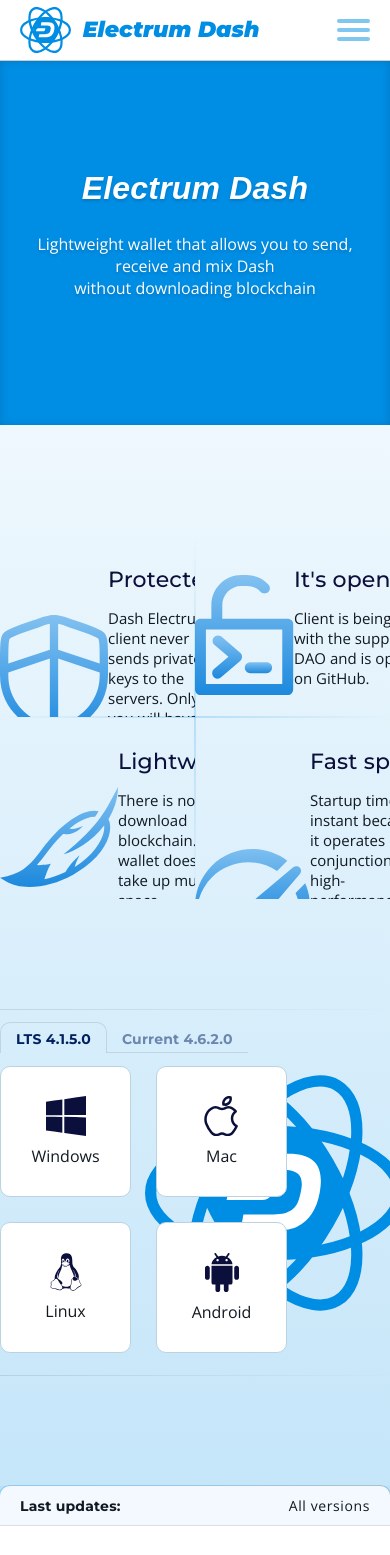
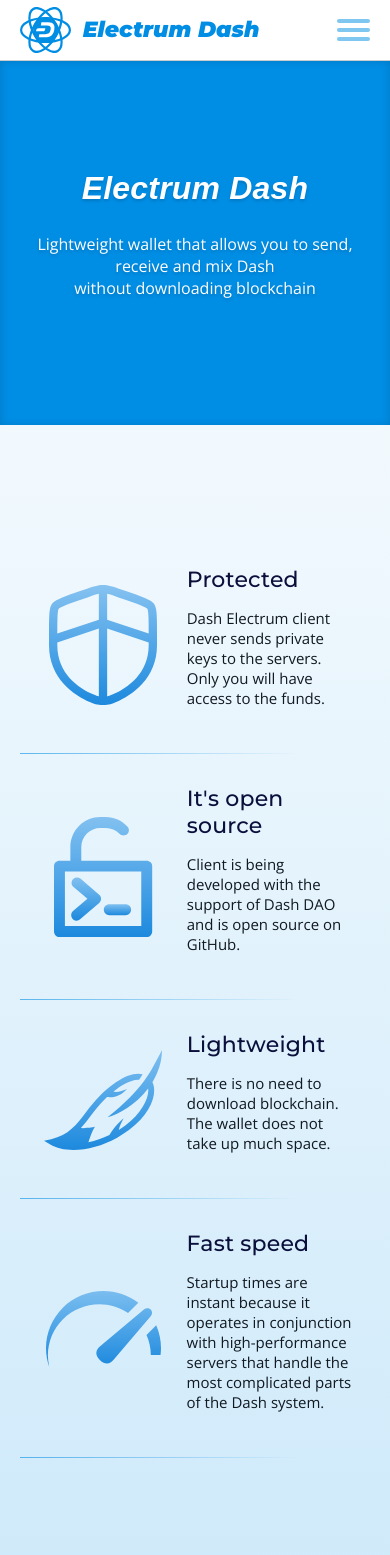
Before and after one commit to pshenmic/electrum-dash-website, a Next.js app: page / in a window 390 px wide. Shown: the top 1555 px of the page. Built offline with nearby package versions, Linux system fonts and the light colour scheme.

Commit message:
Update advantage block responsive styles

```diff
--- a/app/components/advantages/Advantages.scss
+++ b/app/components/advantages/Advantages.scss
@@ -1,4 +1,5 @@
 @import 'styles/variables.scss';
+@import 'styles/mixins.scss';
 
 $hover-animation-time: $def-transition-time;
 
@@ -49,6 +50,7 @@
             border-radius: 50px;
             background-color: rgba($color: $blue, $alpha: .5);
             transition: all $hover-animation-time;
+            transition-timing-function: $inertial-transition-function;
             filter: blur(50px);
             opacity: 0;
             z-index: -1;
@@ -56,12 +58,6 @@
 
         &:hover {
             opacity: 1 !important;
-
-            &::before {
-                opacity: .8;
-                width: calc(100% - 20px);
-                height: calc(100% - 20px);
-            }
 
             &::after {
                 opacity: 0.2;
@@ -122,4 +118,38 @@
             }
         }
     }
+
+    @include xl {
+        &__Item {
+            height: 220px;
+        }
+    }
+
+    @include lg {
+        &::before, &::after {
+            display: none;
+        }
+
+        &__Item {
+            min-height: 160px;
+            height: auto;
+            max-width: none;
+            position: relative;
+
+            &::before {
+                content: "";
+                position: absolute;
+                display: block;
+                width: 80%;
+                height: 1px;
+                background: linear-gradient(90deg, $blue, rgba(0, 141, 228, 0));
+                bottom: 0;
+                opacity: 0.6;
+            }
+        }
+
+        &:has(&__Item:hover)  &__Item {
+            opacity: 1;
+        }
+    }
 }
--- a/app/components/advantages/AdvantagesItem.scss
+++ b/app/components/advantages/AdvantagesItem.scss
@@ -1,4 +1,5 @@
 @import 'styles/variables.scss';
+@import 'styles/mixins.scss';
 
 $hover-animation-time: $def-transition-time;
 
@@ -20,7 +21,7 @@
 
     &__ContentContainer {
         margin: 31px 0;
-        flex-shrink: 20;
+        flex-shrink: 100;
         padding-right: 16px;
     }
 
@@ -44,6 +45,7 @@
             z-index: -1;
             opacity: 0;
             transition: all $hover-animation-time;
+            transition-timing-function: $inertial-transition-function;
         }
     }
 
@@ -58,4 +60,11 @@
     &__Description {
         font-size: 15px;
     }
+
+    @include lg {
+        &__Title {
+            width: auto;
+            max-width: max-content;
+        }
+    }
 }
--- a/app/styles/mixins.scss
+++ b/app/styles/mixins.scss
@@ -18,6 +18,12 @@
     }
 }
 
+@mixin lg-xl {
+    @media (max-width: #{$screen-lg-xl}) {
+        @content;
+    }
+}
+
 @mixin xl {
     @media (max-width: #{$screen-xl}) {
         @content;
@@ -27,6 +33,11 @@
 @mixin content-wrapper {
     margin: 110px auto;
     max-width: 1000px;
+
+    @include xl {
+        padding-left: 20px;
+        padding-right: 20px;
+    }
 }
 
 @mixin page {
--- a/app/styles/variables.scss
+++ b/app/styles/variables.scss
@@ -7,6 +7,7 @@
 $screen-sm: 480px;
 $screen-md: 640px;
 $screen-lg: 768px;
+$screen-lg-xl: 960px;
 $screen-xl: 1024px;
 
 $title-font: 'Montserrat', sans-serif;
```
